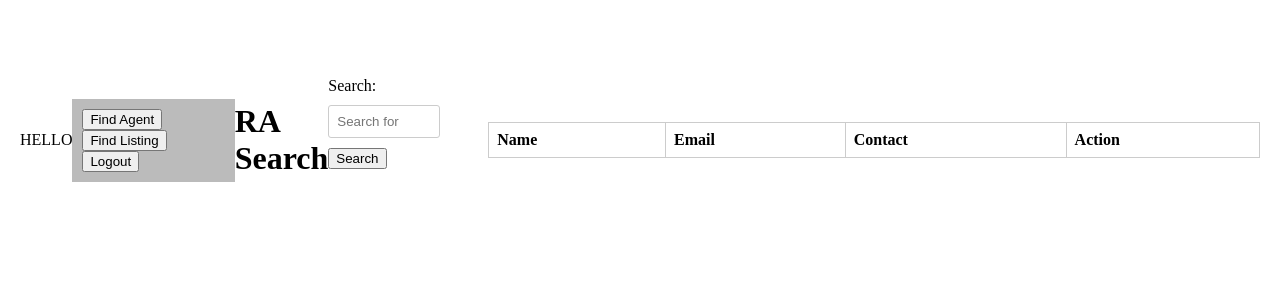
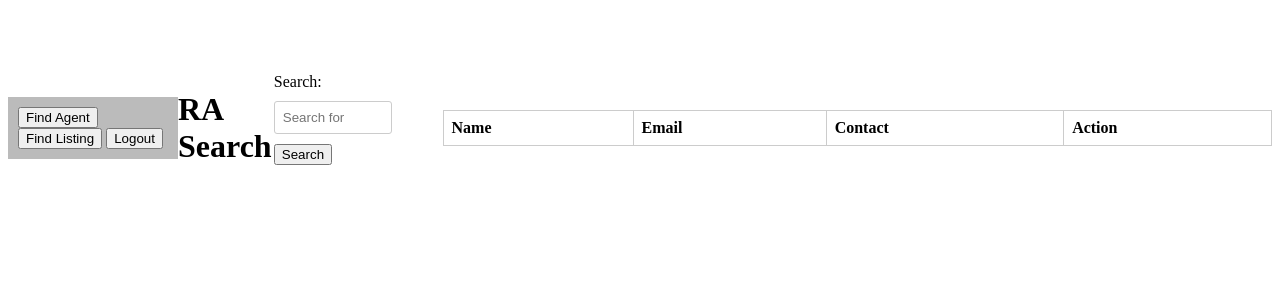
Before and after one commit to affcue/314-HDGuaranteed, a PHP site: page /searchAgent.php in a window 1280 px wide. Shown: the top 300 px of the page. Run offline with PHP 8.4, Linux system fonts and the light colour scheme; lists and menus that the app fills with data are empty.

Commit message:
update back

```diff
--- a/Boundary/ra/searchAgent.php
+++ b/Boundary/ra/searchAgent.php
@@ -1,4 +1,3 @@
-HELLO
 <!DOCTYPE html>
 <html lang="en">
 
```
